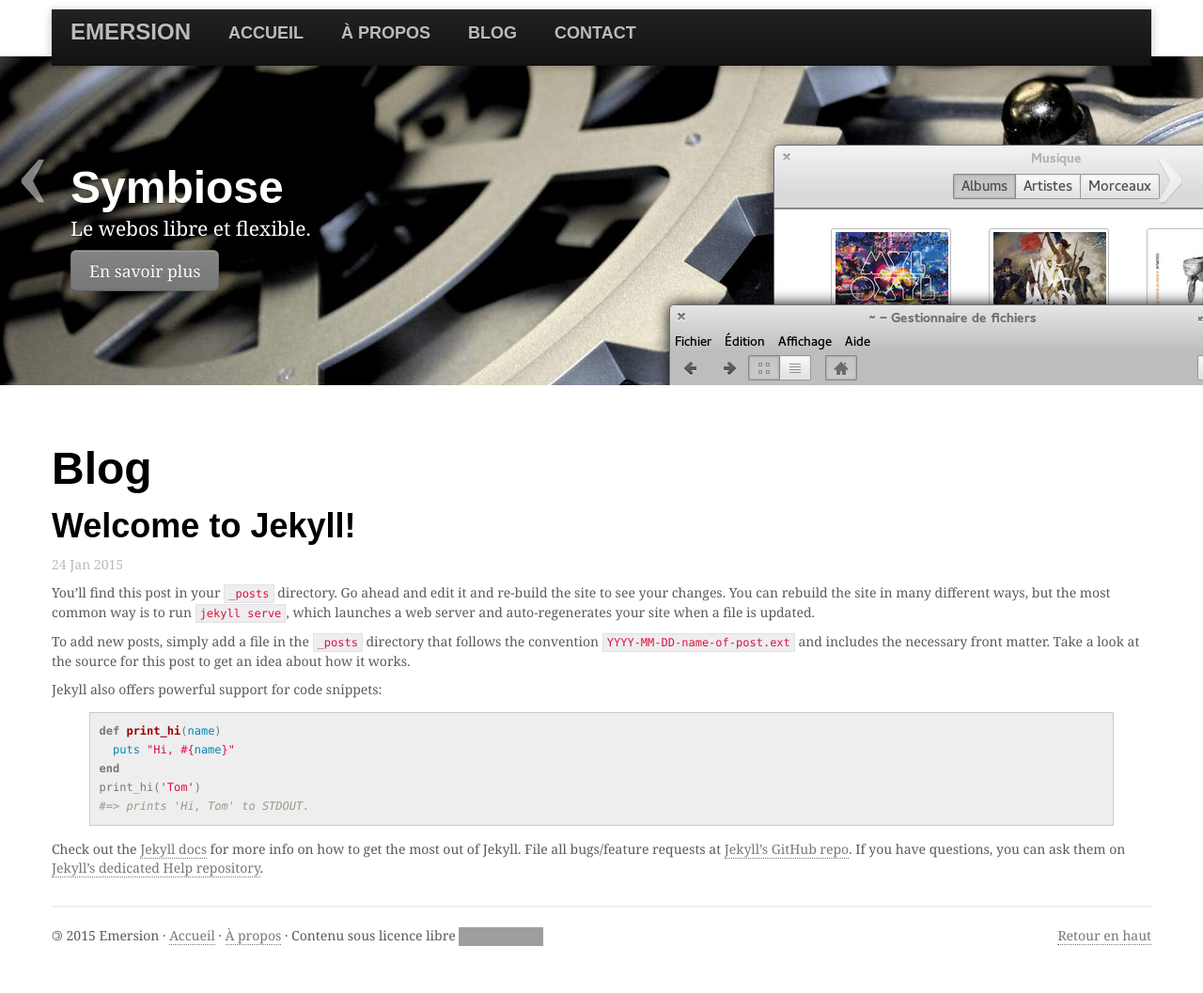
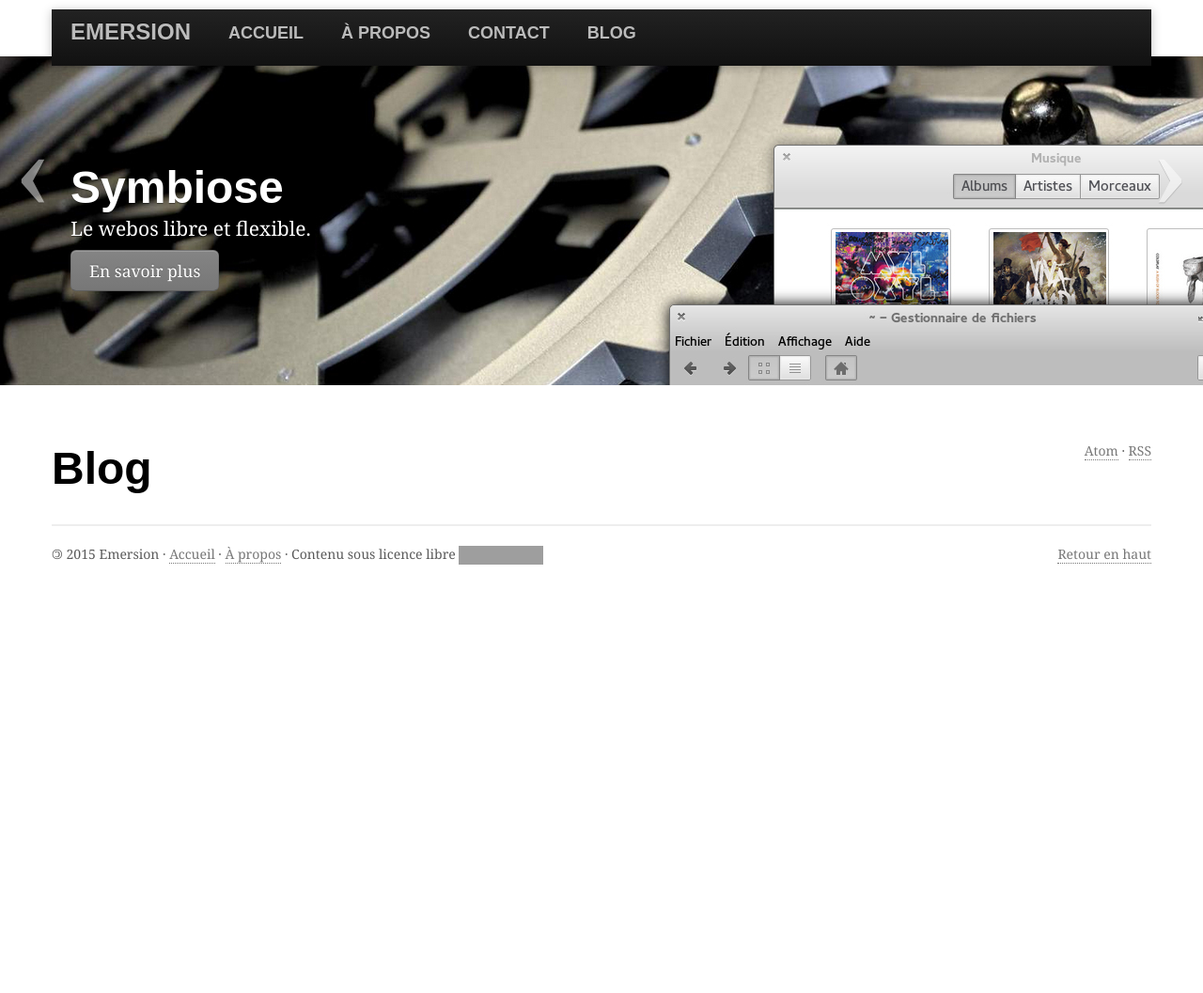
Before and after one commit to emersion/emersion.github.io, a Jekyll site: the page built from blog/index.html, in a window 1280 px wide. Shown: the whole page at 94% size. Built offline with Jekyll 4.4.1, drawn with Linux system fonts in a browser that asks for light colours; some web fonts are replaced; Markdown is read by kramdown in place of the engine named in the settings; the list of posts is cut into pages by our own code; after the commit the page ends 900 px from its top, so only the background shows below that; grey boxes are pictures that could not be loaded.

Commit message:
Improves blog pages

```diff
--- a/_config.yml
+++ b/_config.yml
@@ -2,18 +2,21 @@
 title: Emersion
 email: contact@emersion.fr
 description: > # this means to ignore newlines until "baseurl:"
-  Write an awesome description for your new site here. You can edit this
-  line in _config.yml. It will appear in your document head meta (for
-  Google search results) and in your feed.xml site description.
+  Site personnel de Emersion
 baseurl: "" # the subpath of your site, e.g. /blog/
-url: "http://emersion.fr" # the base hostname & protocol for your site
+url: "https://emersion.github.io" # the base hostname & protocol for your site
 twitter_username: emersion_fr
 github_username: emersion
 deviantart_username: emersion-fr
 seenthis_username: emersion
 
+paginate: 5
+paginate_path: "/blog/page:num/"
+
 # Build settings
-markdown: kramdown
+markdown: redcarpet
+redcarpet:
+    extensions: ["no_intra_emphasis", "fenced_code_blocks", "autolink", "strikethrough", "superscript"]
 
 collections:
     projects_categories:
--- a/_includes/head.html
+++ b/_includes/head.html
@@ -14,5 +14,6 @@
   <link rel="stylesheet" href="{{ "/css/emersion.css" | prepend: site.baseurl }}">
 
   <link rel="canonical" href="{{ page.url | replace:'index.html','' | prepend: site.baseurl | prepend: site.url }}">
-  <link rel="alternate" type="application/rss+xml" title="{{ site.title }}" href="{{ "/feed.xml" | prepend: site.baseurl | prepend: site.url }}" />
+  <link rel="alternate" type="application/rss+xml" title="{{ site.title }}" href="{{ "/blog/rss.xml" | prepend: site.baseurl | prepend: site.url }}" />
+  <link rel="alternate" type="application/atom+xml" title="{{ site.title }}" href="{{ "/blog/atom.xml" | prepend: site.baseurl | prepend: site.url }}" />
 </head>
--- a/_layouts/post.html
+++ b/_layouts/post.html
@@ -5,7 +5,7 @@
 
   <header class="post-header">
     <h1 class="post-title">{{ page.title }}</h1>
-    <p class="post-meta">{{ page.date | date: "%b %-d, %Y" }}{% if page.author %} • {{ page.author }}{% endif %}{% if page.meta %} • {{ page.meta }}{% endif %}</p>
+    <p class="post-meta muted">{{ page.date | date: "%b %-d, %Y" }}{% if page.author %} • {{ page.author }}{% endif %}{% if page.meta %} • {{ page.meta }}{% endif %}</p>
   </header>
 
   <article class="post-content">
--- a/_posts/2015-01-24-welcome-to-jekyll.markdown
+++ /dev/null
@@ -1,25 +0,0 @@
----
-layout: post
-title:  "Welcome to Jekyll!"
-date:   2015-01-24 22:22:11
-categories: jekyll update
----
-You’ll find this post in your `_posts` directory. Go ahead and edit it and re-build the site to see your changes. You can rebuild the site in many different ways, but the most common way is to run `jekyll serve`, which launches a web server and auto-regenerates your site when a file is updated.
-
-To add new posts, simply add a file in the `_posts` directory that follows the convention `YYYY-MM-DD-name-of-post.ext` and includes the necessary front matter. Take a look at the source for this post to get an idea about how it works.
-
-Jekyll also offers powerful support for code snippets:
-
-{% highlight ruby %}
-def print_hi(name)
-  puts "Hi, #{name}"
-end
-print_hi('Tom')
-#=> prints 'Hi, Tom' to STDOUT.
-{% endhighlight %}
-
-Check out the [Jekyll docs][jekyll] for more info on how to get the most out of Jekyll. File all bugs/feature requests at [Jekyll’s GitHub repo][jekyll-gh]. If you have questions, you can ask them on [Jekyll’s dedicated Help repository][jekyll-help].
-
-[jekyll]:      http://jekyllrb.com
-[jekyll-gh]:   https://github.com/jekyll/jekyll
-[jekyll-help]: https://github.com/jekyll/jekyll-help
--- a/blog.html
+++ /dev/null
@@ -1,14 +0,0 @@
----
-layout: page
-title: Blog
-permalink: /blog/
----
-
-{% for post in site.posts %}
-	<article>
-		<h2 id="{{ post.title | slugify }}"><a href="{{ post.url }}">{{ post.title }}</a></h2>
-		<p class="muted">{{ post.date | date_to_string }}</p>
-
-		{{ post.content }}
-	</article>
-{% endfor %}
--- /dev/null
+++ b/blog/index.html
@@ -0,0 +1,49 @@
+---
+layout: default
+title: Blog
+permalink: /blog/
+---
+
+<header>
+	<p class="pull-right">
+		<a href="atom.xml">Atom</a> &middot; <a href="rss.xml">RSS</a>
+	</p>
+	<h1>{{ page.title }}</h1>
+</header>
+
+{% for post in paginator.posts %}
+	<article>
+		<h2 id="{{ post.title | slugify }}"><a href="{{ post.url }}">{{ post.title }}</a></h2>
+		<p class="muted">{{ post.date | date_to_string }}</p>
+
+		{{ post.content }}
+	</article>
+{% endfor %}
+
+{% if paginator.total_pages > 1 %}
+<div class="pagination pagination-centered">
+  <ul>
+    {% if paginator.previous_page %}
+      <li><a href="{{ paginator.previous_page_path | prepend: site.baseurl | replace: '//', '/' }}">&laquo;</a></li>
+    {% else %}
+      <li class="disabled"><a href="#">&laquo;</a></li>
+    {% endif %}
+
+    {% for page in (1..paginator.total_pages) %}
+      {% if page == paginator.page %}
+        <li class="active"><a href="#">{{ page }}</a></li>
+      {% elsif page == 1 %}
+        <li><a href="{{ '/blog' | prepend: site.baseurl | replace: '//', '/' }}">{{ page }}</a></li>
+      {% else %}
+        <li><a href="{{ site.paginate_path | prepend: site.baseurl | replace: '//', '/' | replace: ':num', page }}">{{ page }}</a></li>
+      {% endif %}
+    {% endfor %}
+
+    {% if paginator.next_page %}
+      <li><a href="{{ paginator.next_page_path | prepend: site.baseurl | replace: '//', '/' }}">&raquo;</a></li>
+    {% else %}
+      <li class="disabled"><a href="#">&raquo;</a></li>
+    {% endif %}
+  </ul>
+</div>
+{% endif %}
--- a/css/emersion.css
+++ b/css/emersion.css
@@ -90,3 +90,28 @@
 .carousel-caption .btn {
 	margin-top: 10px;
 }
+
+@media print {
+	.navbar-wrapper,
+	.carousel,
+	footer .pull-right {
+		display: none;
+	}
+}
+
+/* ARTICLE */
+
+article {
+	font-size: 16px;
+}
+article > p > img {
+	display: block;
+	margin: auto;
+	max-width: 100%;
+}
+
+@media print {
+	article > p > img {
+		page-break-inside: avoid;
+	}
+}
--- a/feed.xml
+++ b/rss.xml
@@ -1,5 +1,6 @@
 ---
 layout: null
+permalink: /blog/rss.xml
 ---
 <?xml version="1.0" encoding="UTF-8"?>
 <rss version="2.0" xmlns:atom="http://www.w3.org/2005/Atom">
```
Also changed, not shown: atom.xml (added, +28 -0 lines).
